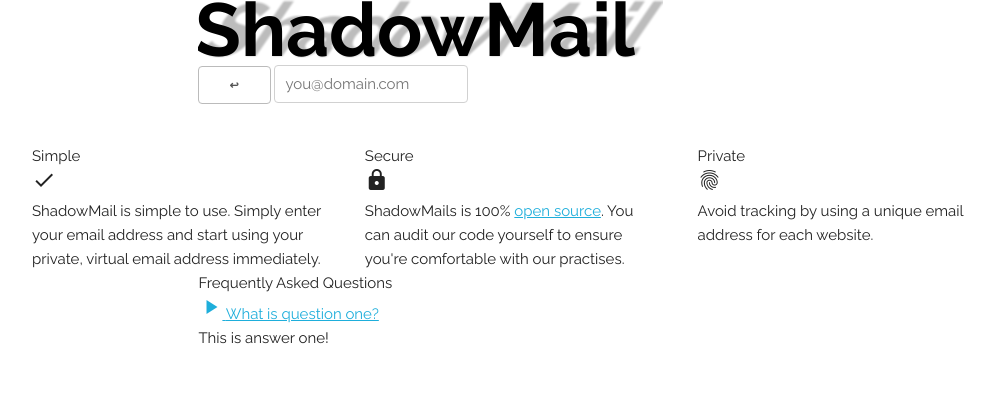
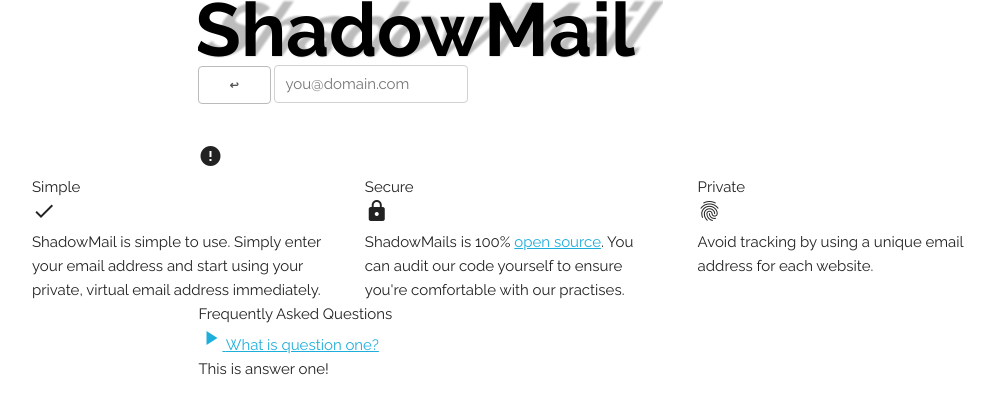
Before and after one commit to hintofbasil/Shadowmail, a Python web app: template flask/app/templates/homepage.html in a window 1280 px wide. Shown: the top 414 px of the page, without its empty margins (128-1123 px from the left). Run offline with Jinja, Linux system fonts and the light colour scheme; the template is opened without the code that fills it, so the values that code supplies are empty; some libraries are stand-ins or nearby versions.

Commit message:
Added formatted error response to homepage

```diff
--- a/flask/app/sass/response.scss
+++ b/flask/app/sass/response.scss
@@ -5,7 +5,7 @@
   color: $success-text-color;
 }
 
-.error-response {
+.error-response, .error-response-small {
   text-align: center;
   color: $error-text-color;
   display: none;
--- a/flask/app/templates/homepage.html
+++ b/flask/app/templates/homepage.html
@@ -51,11 +51,14 @@
 			</div>
 		</div>
 		<div class="row">
-			<div class="offset-by-two eight columns success-response" id="new-email-success">
+			<div class="offset-by-two eight columns" id="new-email-success">
 			</div>
 		</div>
 		<div class="row">
-			<div class="offset-by-two eight columns error-response" id="new-email-error">
+			<div class="offset-by-two eight columns error-response-small" id="new-email-error">
+				<i class="material-icons descriptor-icon">error</i><br />
+				<div id="new-email-error-text">
+				</div>
 			</div>
 		</div>
 	</div>
```
Also changed, not shown: flask/app/js/email-submit.js (+4 -3 lines).
